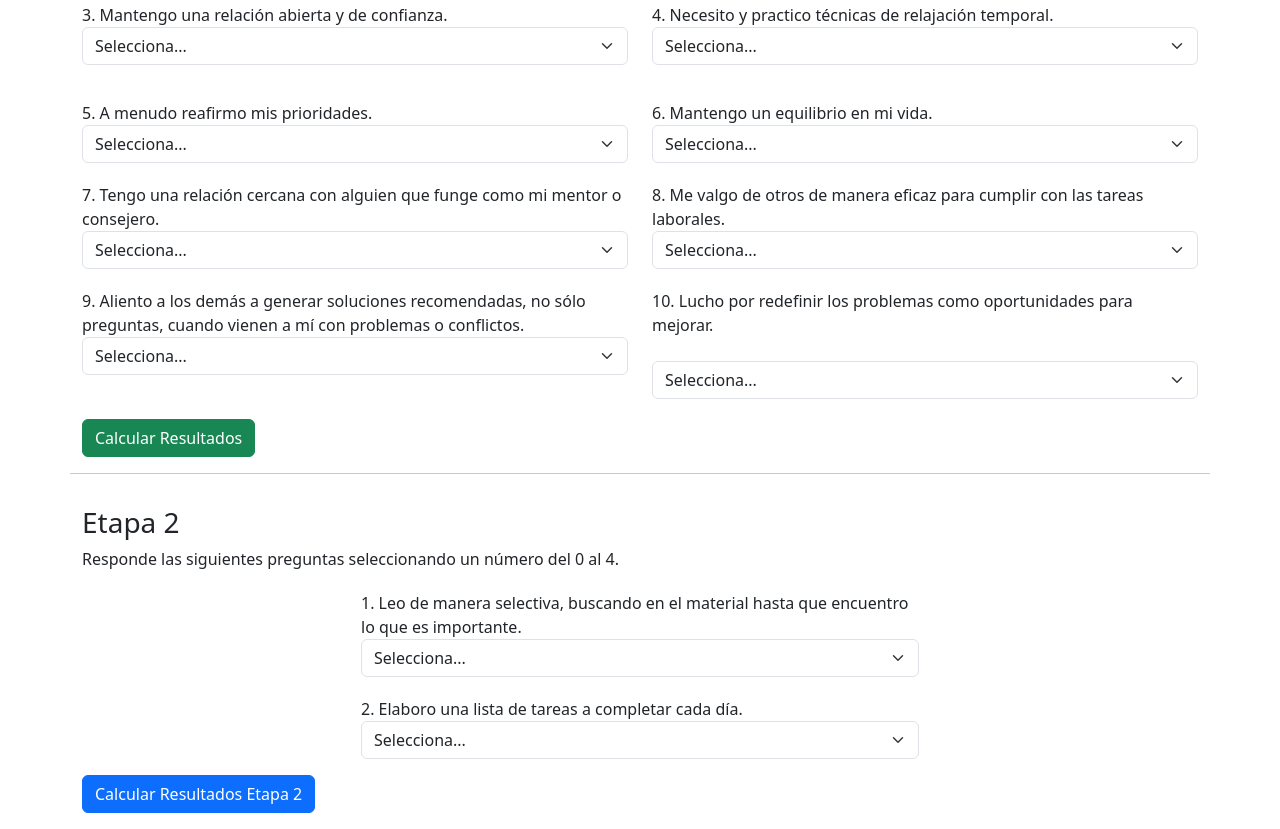
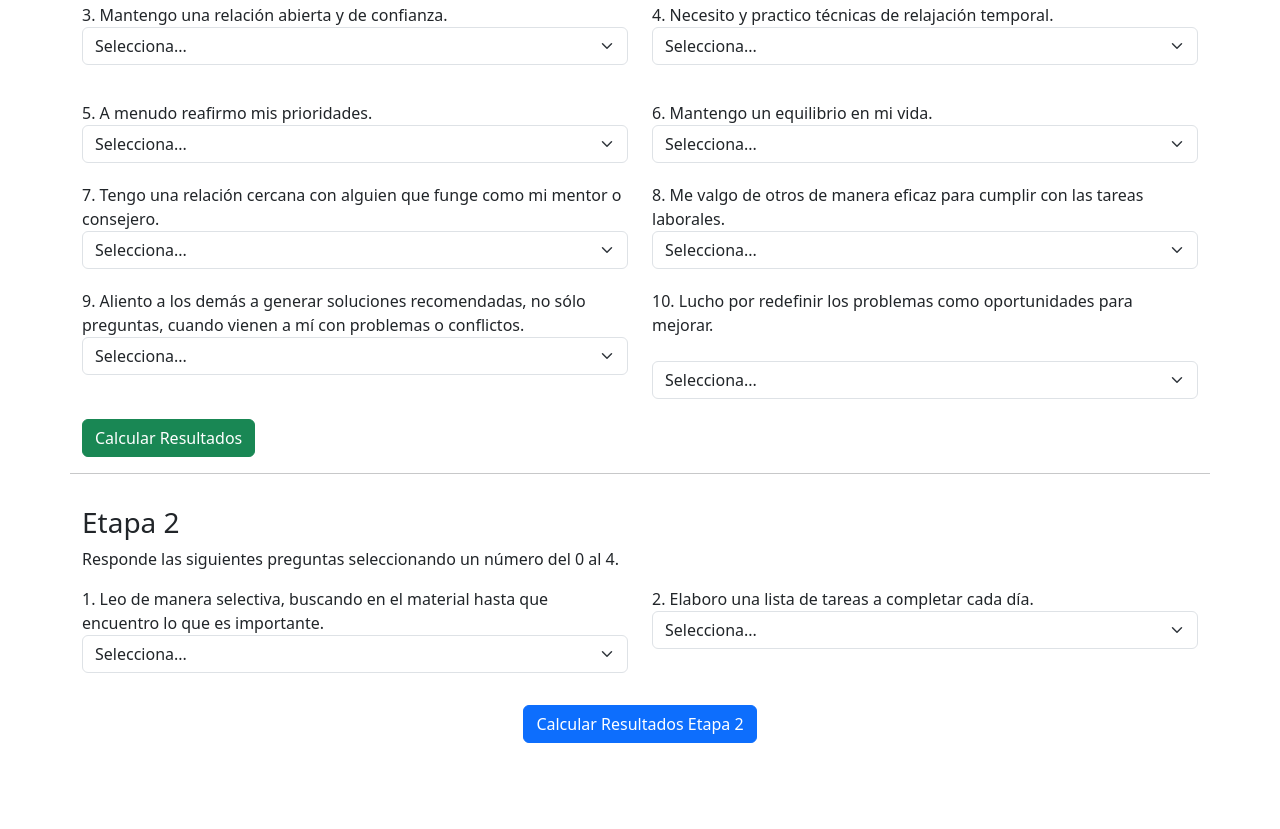
Before and after one commit to CharlieBowie/TestMTI, a plain HTML site: page index.html in a window 1280 px wide. Shown: the part 758-1587 px from the top of the page. After the commit the page ends 1517 px from the top, so only its background shows below. Drawn offline with nearby package versions, Linux system fonts and the light colour scheme.

Commit message:
Update index.html

```diff
--- a/index.html
+++ b/index.html
@@ -217,11 +217,13 @@
         </section>
 
         <!-- Etapa 2 -->
+   <!-- Etapa 2 -->
 <section id="etapa2">
     <h3>Etapa 2</h3>
     <p>Responde las siguientes preguntas seleccionando un número del 0 al 4.</p>
     <form id="formEtapa2">
-                <div class="mb-3 question">
+        <div class="row">
+            <div class="col-md-6 mb-3">
                 <label>1. Leo de manera selectiva, buscando en el material hasta que encuentro lo que es importante.</label>
                 <select class="form-select" name="q1">
                     <option value="">Selecciona...</option>
@@ -232,7 +234,7 @@
                     <option value="4">4 - Siempre</option>
                 </select>
             </div>
-                <div class="mb-3 question">
+            <div class="col-md-6 mb-3">
                 <label>2. Elaboro una lista de tareas a completar cada día.</label>
                 <select class="form-select" name="q2">
                     <option value="">Selecciona...</option>
@@ -243,12 +245,19 @@
                     <option value="4">4 - Siempre</option>
                 </select>
             </div>
-                <!-- Agrega más preguntas de Etapa 2 según sea necesario -->
-
+        </div>
+        <div class="row">
+            <!-- Agrega más preguntas de la Etapa 2 aquí si es necesario -->
+        </div>
+        <div class="row mt-3">
+            <div class="col-12 text-center">
                 <button type="button" class="btn btn-primary" onclick="calcularResultadoEtapa2()">Calcular Resultados Etapa 2</button>
+            </div>
+        </div>
     </form>
     <div id="resultadoEtapa2" class="mt-3"></div>
 </section>
+
     </div>
 
     <!-- Bootstrap JS -->
```
Lines whose indentation alone changed are shown as unchanged.
